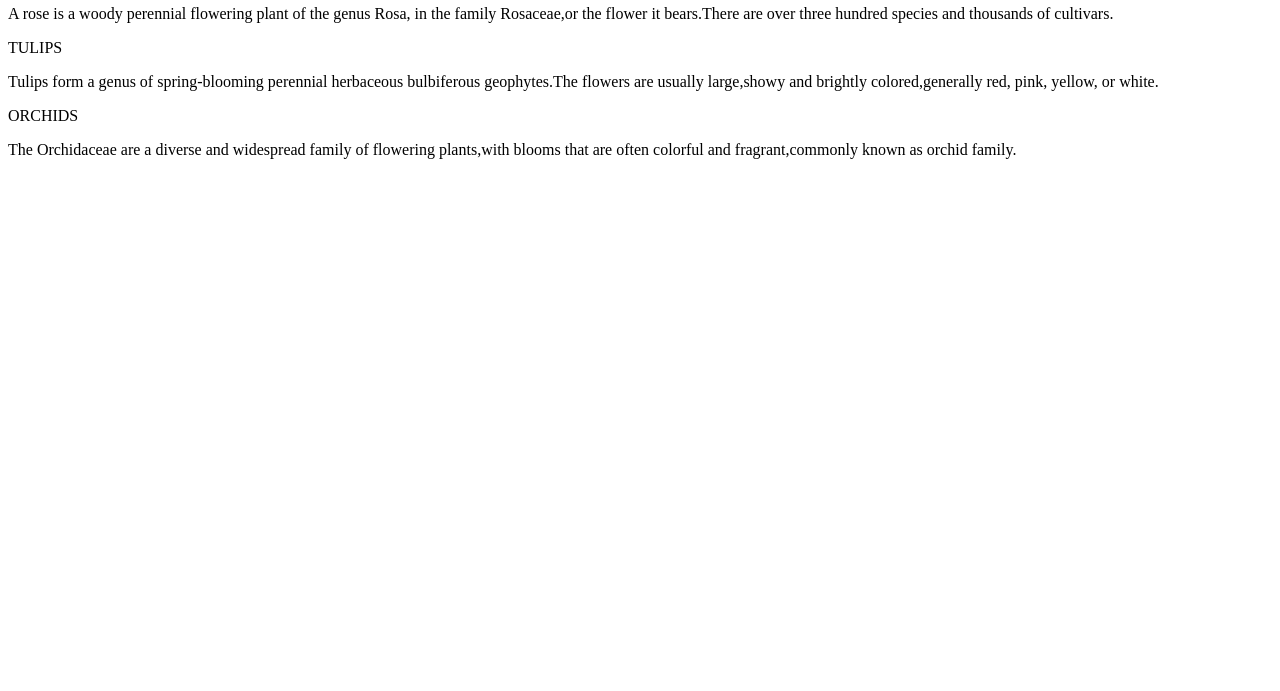
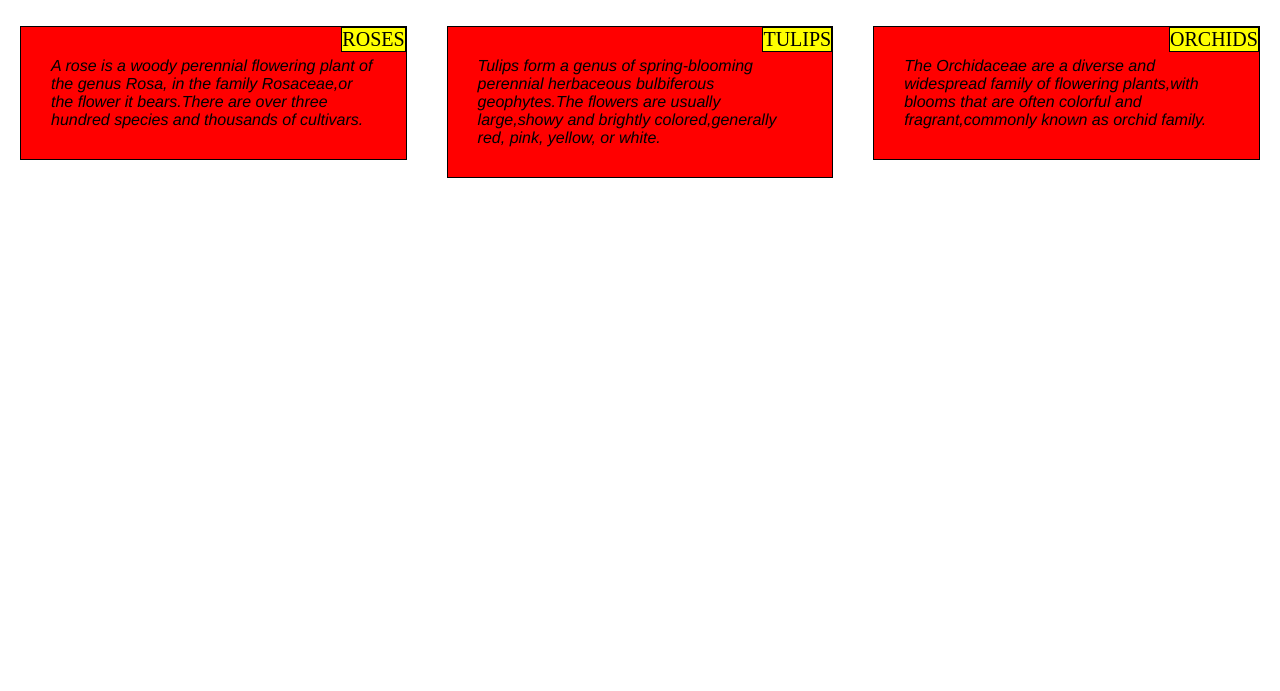
Before and after one commit to arjun2405/assignments, a plain HTML site: page module2_solution/index.html in a window 1280 px wide. Shown: the part 109-800 px from the top of the page. Drawn offline with Linux system fonts and the light colour scheme; files that its build step writes are made by us from their sources.

Commit message:
change in css

```diff
--- a/module2_solution/css/style.css
+++ b/module2_solution/css/style.css
@@ -1,3 +1,61 @@
-h1 {
-	text-align: center;
-}
+* {
+			box-sizing: border-box;
+			padding: 0;
+			margin: 0;
+
+		}
+		h1 {
+			font-style: bold;
+			text-align: center;
+			margin: 20px;
+			font-size: 65px;
+		}
+		.row{
+			width: 100%
+		}
+		@media (min-width: 992px){
+			.col-lg-4{
+				float: left;
+				width: 33.33%;
+			}
+
+		}
+		@media (min-width: 768px) and (max-width: 991px){
+			.col-md-6{
+				float: left;
+				width: 50%;
+				 }
+			.col-md-12{
+				float: left;
+				width: 100%
+			}
+		}
+		@media (max-width: 767px){
+			.col-sm-12{
+				float: left;
+				width: 100%;
+			}
+		}
+		.section{
+			position: relative;
+			padding: 20px;
+			background-color: red;
+			border: 1px solid black;
+			margin: 20px;
+		}
+		p{
+			font-style: italic;
+			font-family: helvetica;
+			padding: 10px;
+
+		}
+
+       span{
+       	position: absolute;
+       	top:0;
+       	right:0;
+       	background-color: yellow;
+       	border: 1px solid black;
+       	font-style: bold;
+       	font-size: 20px;
+       }
```
